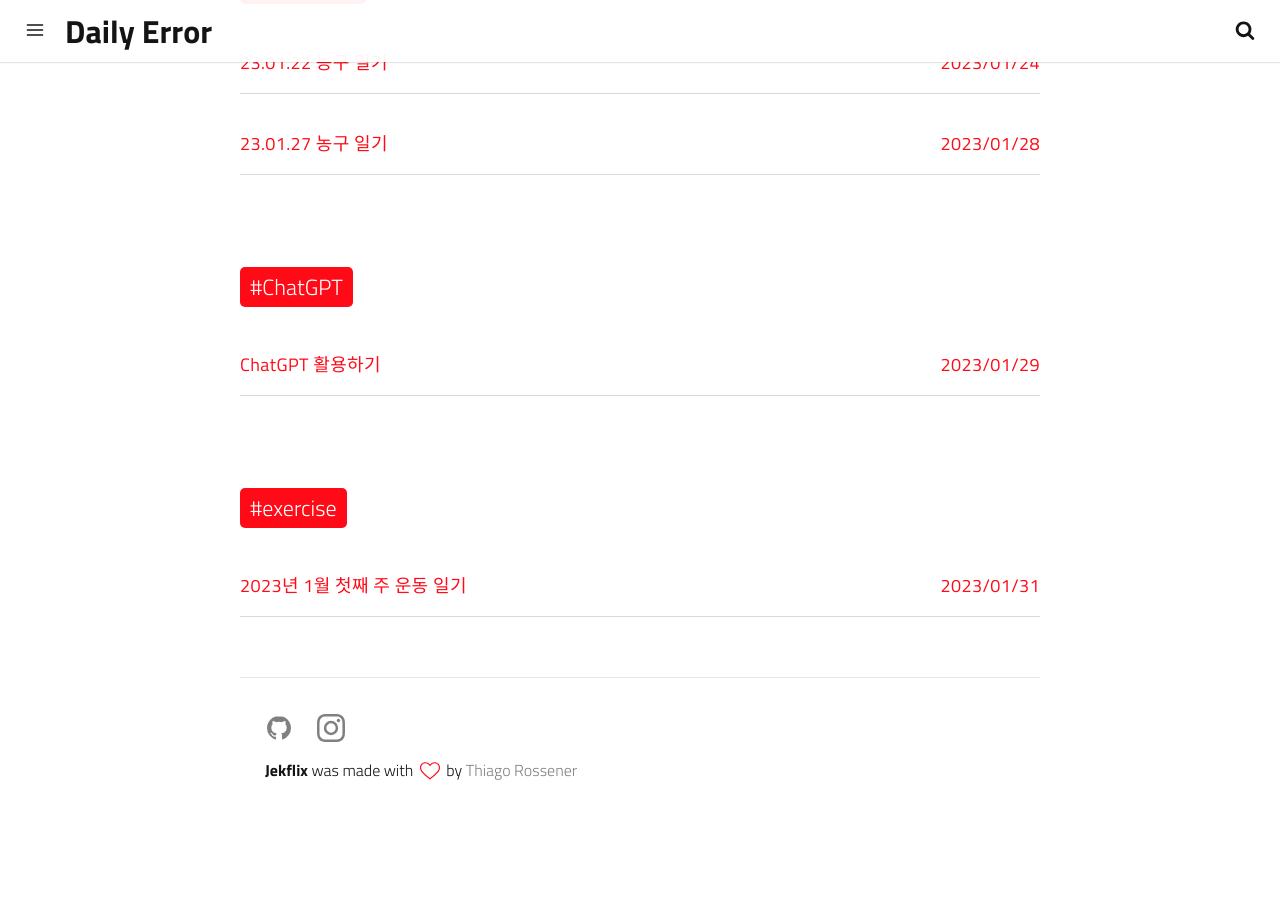
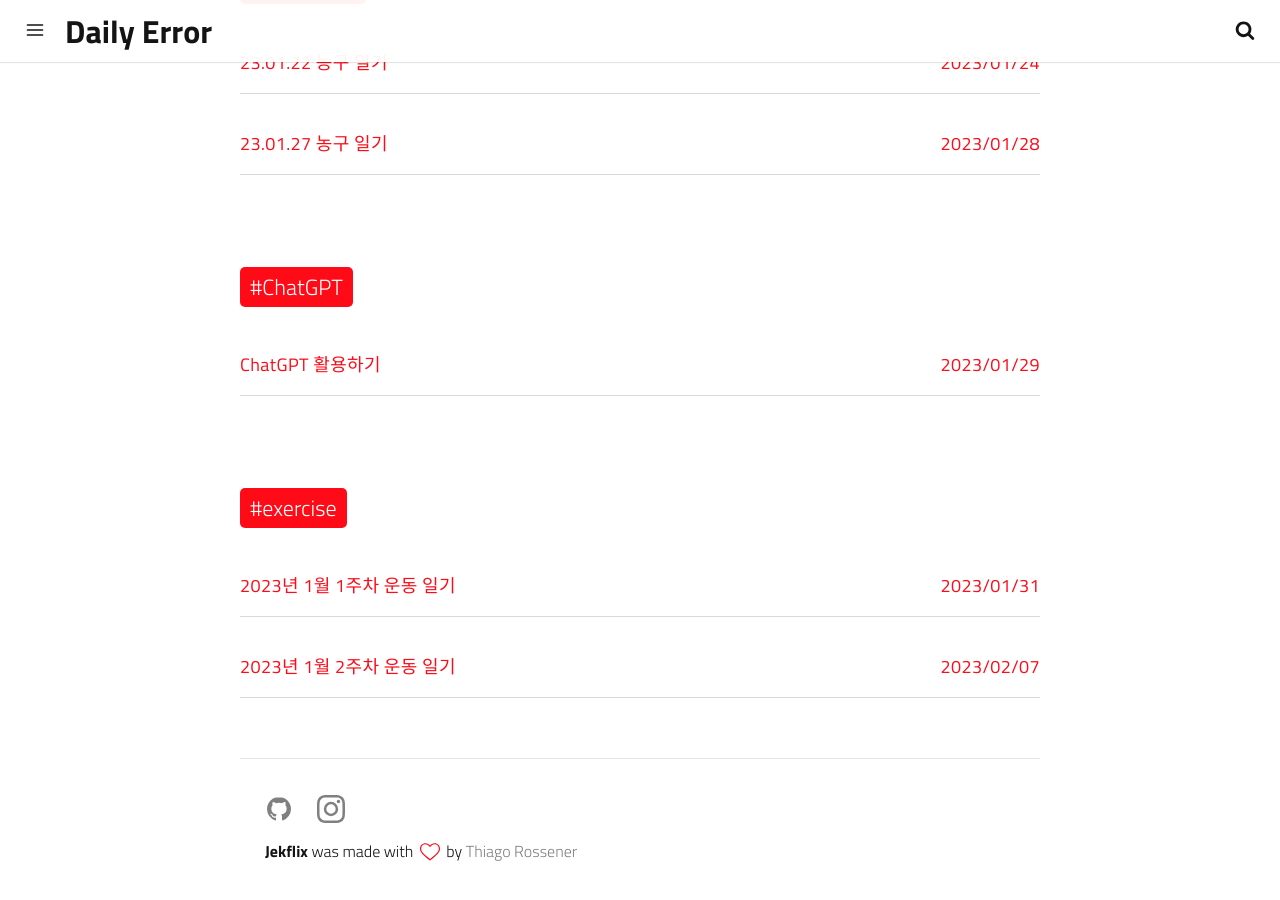
Before and after one commit to wgmin0416/wgmin0416.github.io, a Jekyll site: the page built from tags.html, in a window 1280 px wide and 900 px high, scrolled down 1688 px. Built offline with Jekyll 4.4.1, drawn with Linux system fonts in a browser that asks for light colours; a script that is not in the unit is left out; before the commit the page ends 2507 px from its top, so only the background shows below that; some of the changed lines change nothing that is shown.

Commit message:
[23.02.07] 2023-02-07-crossfit-2.md 포스트 업로드

```diff
--- a/_posts/2023-01-31-crossfit-1.md
+++ b/_posts/2023-01-31-crossfit-1.md
@@ -1,7 +1,7 @@
 ---
 date: 2023-01-31 06:03:26
 layout: post
-title: 2023년 1월 첫째 주 운동 일기
+title: 2023년 1월 1주차 운동 일기
 subtitle: 인자약 탈출기
 description: 인자약 탈출기
 image: /assets/img/posts/crossfit.jpg
@@ -35,6 +35,8 @@ For Time. 최대한 빨리 하세요. <br/>
 
 <hr/>
 
+23.01.03 운동 기록
+
 <img src="/assets/img/posts/2023-01-31-crossfit-1/230103_wod.jpg"/>
 
 AMRAP(as many rounds as possible). 가능한 많은 라운드를 하라는 뜻이다.<br/>
--- /dev/null
+++ b/_posts/2023-02-07-crossfit-2.md
@@ -0,0 +1,64 @@
+---
+date: 2023-02-07 02:13:22
+layout: post
+title: 2023년 1월 2주차 운동 일기
+subtitle: 인자약 탈출기
+description: 인자약 탈출기
+image: /assets/img/posts/crossfit.jpg
+optimized_image: /assets/img/posts/crossfit.jpg
+category: exercise
+tags:
+ - exercise
+author: wgmin0416
+paginate: false
+---
+
+&nbsp;&nbsp; 이번 주에는 3회 참석했다. 한 번 운동하면 생각보다 여파가 심하고 회복 기간이 꽤 걸린다.
+수행 능력이 좀 떨어져도, 들지 못해 쩔쩔 매더라도 생각보다 재밌어서 계속 하게 된다.
+
+<hr/>
+
+23.01.09 운동 기록
+
+<img src="/assets/img/posts/2023-01-31-crossfit-1/230109_wod.jpg"/>
+
+40 - 30 - 20 / 20 - 30 - 40 씩 2명이 나눠 했다.
+로잉머신을 처음 탈 때는 그냥 저냥 괜찮았는데 하다보니 뭔가 가장 싫은 운동이 되어 버렸다.
+처음 시작할 때는 에너지가 넘쳐서 1500 정도로 당기다가 마지막에 다 털리고 900 정도까지 떨어졌다.
+행 스쿼트 클린을 배웠는데 손목이 아프고 팔꿈치가 앞으로 펴지는 가동범위가 부족해 쉽지 않았다.
+
+<img src="/assets/img/posts/2023-01-31-crossfit-1/230109_record.jpg"/>
+
+
+*5R+16 하고 쓰러짐* <br/>
+
+<hr/>
+
+23.01.11 운동 기록
+
+<img src="/assets/img/posts/2023-01-31-crossfit-1/230111_wod.jpg"/>
+
+6라운드를 최대한 빨리.
+머슬업은 못해서 밴드를 이용해 풀업 12개, 더블언더 40개, 행 파워 스내치 15개를 했다.
+등, 어깨 근력이 워낙 부족하다 보니 풀업을 하고나서 더블언더 돌리는 것도 쉽지 않았다.
+행 파워 스내치는 자세가 어색해서 낮은 무게로 연습을 많이 했다.
+
+<img src="/assets/img/posts/2023-01-31-crossfit-1/230103_record.jpg"/>
+
+
+*타임캡 16분 마지막에 겨우 4R를 채웠다* <br/>
+
+<hr/>
+
+23.01.11 운동 기록
+
+<img src="/assets/img/posts/2023-01-31-crossfit-1/230113_wod.jpg"/>
+
+오후 7시 20분 클래스. 3명 팀으로 데드리프트, 토투바, 클린을 했다.
+파이팅 넘치는 분이 계셔서 재밌게 열심히 했다.
+데드리프트는 익숙해서 무게를 어느 정도 올렸는데 클린은 아직 동작이 어색해서 무게를 살짝 조정했다.
+3라운드까지 마치고 아무래도 데드 무게가 낮아서 다른 분 바벨을 같이 썼고
+4라운드까지 타임캡보다 5분이나 빨리 마친 뒤에 더 하실 분 같이 하자고 하셔서 클린도 무게를 올려서 도전해서 성공했다.
+정말 쉽지 않았지만 재밌게 와드한 날.
+
+*(그리고 와드 기록은 안쓰고 옴)* <br/>
```
Also changed, not shown: assets/img/posts/2023-02-07-crossfit-2/230109_record.jpg (added), assets/img/posts/2023-02-07-crossfit-2/230109_wod.jpg (added), assets/img/posts/2023-02-07-crossfit-2/230111_record.jpg (added), assets/img/posts/2023-02-07-crossfit-2/230111_wod.jpg (added), assets/img/posts/2023-02-07-crossfit-2/230113_wod.jpg (added).
